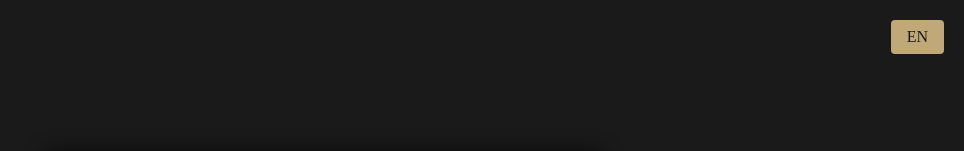
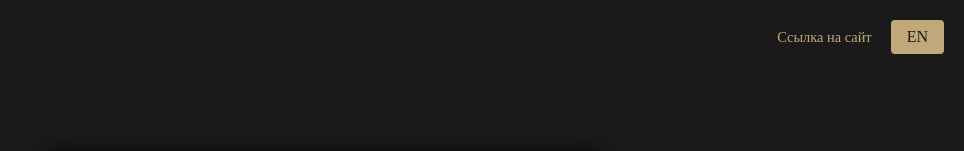
Before and after one commit to tu-te-to/witcher-trpg-currency-converter, a plain HTML site: page index.html in a window 1280 px wide. Shown: the top 151 px of the page, without its empty margins (316-1280 px from the left). Drawn offline with Linux system fonts and the light colour scheme.

Commit message:
Update index.html

```diff
--- a/index.html
+++ b/index.html
@@ -95,6 +95,19 @@
             background-color: #b0a070;
         }
 
+        /* Ссылка на сайт */
+        .site-link {
+            color: #c0a878;
+            text-decoration: none;
+            font-size: 0.9em;
+            margin-right: 15px;
+            transition: opacity 0.3s ease;
+        }
+
+        .site-link:hover {
+            opacity: 0.7;
+        }
+
         /* Декоративные элементы */
         .converter::before {
             content: '';
@@ -121,6 +134,7 @@
 <body>
 
     <div class="language-switcher">
+        <a href="https://example.com" class="site-link">Ссылка на сайт</a>
         <button id="switchLanguage">EN</button>
     </div>
 
```
